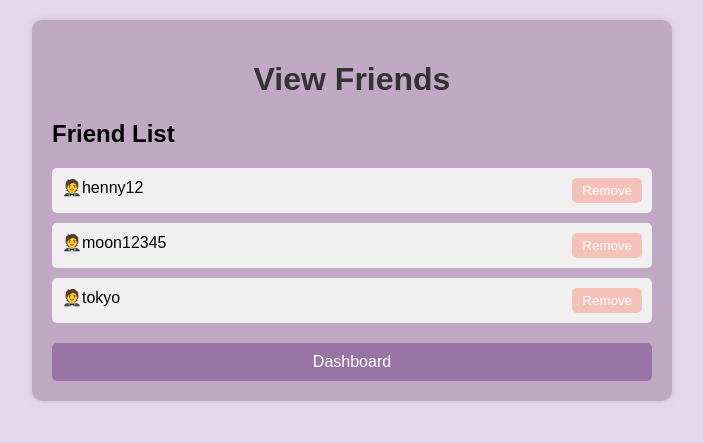
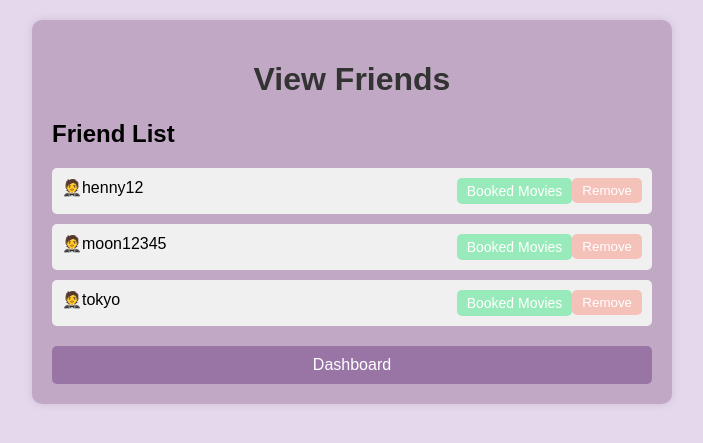
Before and after one commit to mondrita/cineHall_finder, a Flask app: page /view_friends in a window 1280 px wide. Shown: the top 443 px of the page, without its empty margins (288-991 px from the left). Run offline with Flask 3, Linux system fonts and the light colour scheme; a user stored in the database is signed in.

Commit message:
view what movies friends have booked and buy those tickets. fixed bugs.

```diff
--- a/app/routes.py
+++ b/app/routes.py
@@ -81,7 +81,7 @@ def dashboard(username):
     if user:
         user_info = {'username': user.username, 'email': user.email}
         # Fetch upcoming movies
-        query = text("SELECT Title, Description FROM Movie_Data WHERE Year = 2024 LIMIT 5")
+        query = text("SELECT Title, Description, Rank FROM Movie_Data WHERE Year = 2024 LIMIT 5")
         result = db.session.execute(query)
         upcoming_movies = result.fetchall()
         # Fetch user preferences
@@ -660,7 +660,20 @@ def view_friends():
         if current_user:
             # Get the list of added friends for the current user
             friends = current_user.friends
-            return render_template('view_friends.html', friends=friends)
+
+            # Dictionary to store movies booked by each friend
+            friend_movies = {}
+
+            # Loop through each friend to fetch their booked movies
+            for friend in friends:
+                friend_sold_tickets = SoldTicket.query.filter_by(username=friend.username).all()
+                future_movies = []
+                for ticket in friend_sold_tickets:
+                    if ticket.date >= datetime.now().date():
+                        future_movies.append(ticket)
+                friend_movies[friend] = future_movies
+
+            return render_template('view_friends.html', friends=friends, friend_movies=friend_movies)
         else:
             flash('User not found!', 'error')
             return redirect(url_for('login'))
--- a/app/templates/dashboard.html
+++ b/app/templates/dashboard.html
@@ -157,7 +157,7 @@
                     <div class="movie-box">
                         <p>{{ movie[0] }}</p> <!-- Display movie title -->
                         <div class="movie-description">{{ movie[1] }}</div> <!-- Movie description -->
-                        <a href="{{ url_for('movie_page', Rank=movie.Rank, username=username) }}" class="view-details-btn">View details</a>
+                        <a href="{{ url_for('movie_page', Rank=movie[2], username=username) }}" class="view-details-btn">View details</a>
                     </div>
                 {% endfor %}
             </div>
--- a/app/templates/view_friends.html
+++ b/app/templates/view_friends.html
@@ -81,6 +81,56 @@
         .dashboard-button:hover {
             background-color: #5d4095; /* Darker purple color on hover */
         }
+
+        /* Dropdown styles */
+        .dropdown {
+            position: relative;
+            display: inline-block;
+        }
+
+        .dropdown-content {
+            display: none;
+            position: absolute;
+            background-color: #f9f9f9;
+            min-width: 160px;
+            box-shadow: 0 8px 16px 0 rgba(0,0,0,0.2);
+            z-index: 1;
+            border-radius: 5px;
+            padding: 5px 10px;
+        }
+
+        .dropdown:hover .dropdown-content {
+            display: block;
+        }
+
+        .dropdown-button {
+            background-color: #98eaba;
+            color: white;
+            padding: 5px 10px;
+            font-size: 14px;
+            border: none;
+            border-radius: 5px;
+            cursor: pointer;
+            margin-left: 10px;
+        }
+
+        .dropdown-button:hover {
+            background-color: #6ec172;
+        }
+        .book-button {
+            background-color: #a9c9ea;
+            color: white;
+            padding: 8px;
+            font-size: 14px;
+            border: none;
+            border-radius: 5px;
+            cursor: pointer;
+            margin-left: 10px;
+        }
+
+        .book-button:hover {
+            background-color: #6e8bb6;
+        }
     </style>
 </head>
 <body>
@@ -93,6 +143,19 @@
                 {% for friend in friends %}
                     <li>
                         <span class="friend-name">🤵{{ friend.username }}</span>
+                        {% if friend in friend_movies %}
+                            <div class="dropdown">
+                                <button class="dropdown-button">Booked Movies</button>
+                                <div class="dropdown-content">
+                                    {% for ticket in friend_movies[friend] %}
+                                        <p>{{ ticket.movie_title }} - {{ ticket.date }} </p>
+                                        <form action="/buy_tickets/{{ ticket.movie_title }}/{{ session.get('username') }}" method="POST">
+                                            <button class="book-button" type="submit">Book Movie</button>
+                                        </form>
+                                    {% endfor %}
+                                </div>
+                            </div>
+                        {% endif %}
                         <form action="/remove_friend/{{ friend.id }}" method="POST">
                             <button class="remove-button" type="submit">Remove</button>
                         </form>
```
Also changed, not shown: instance/theatre.db.
